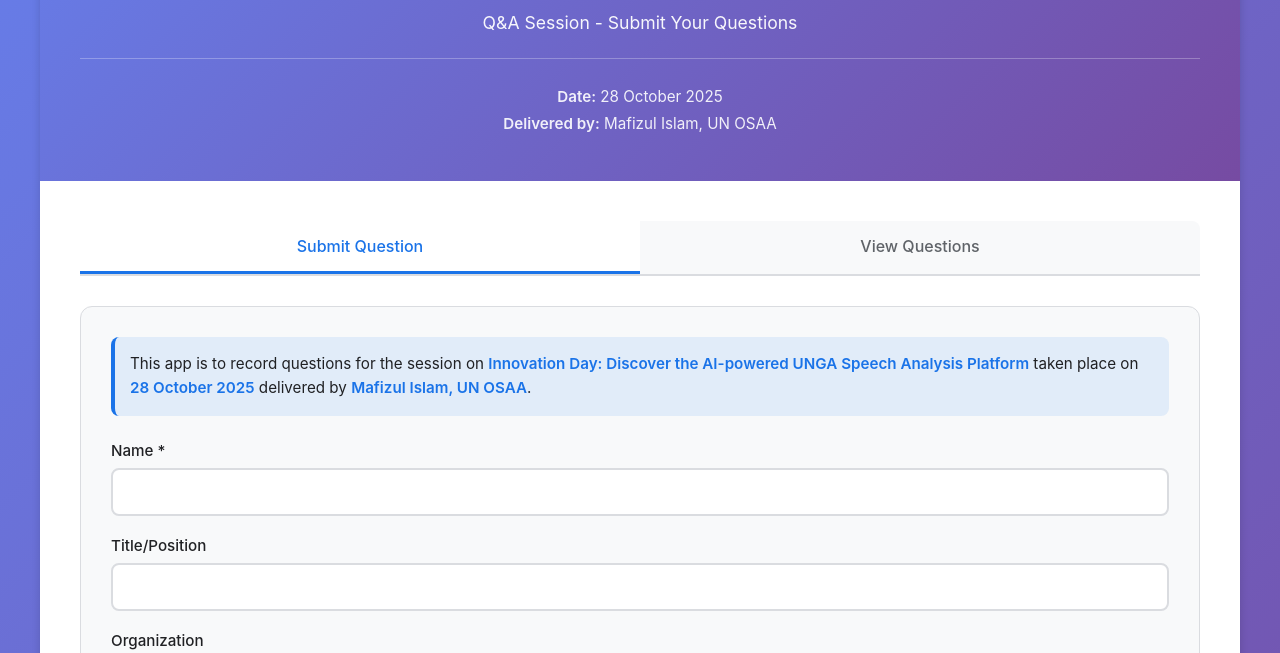
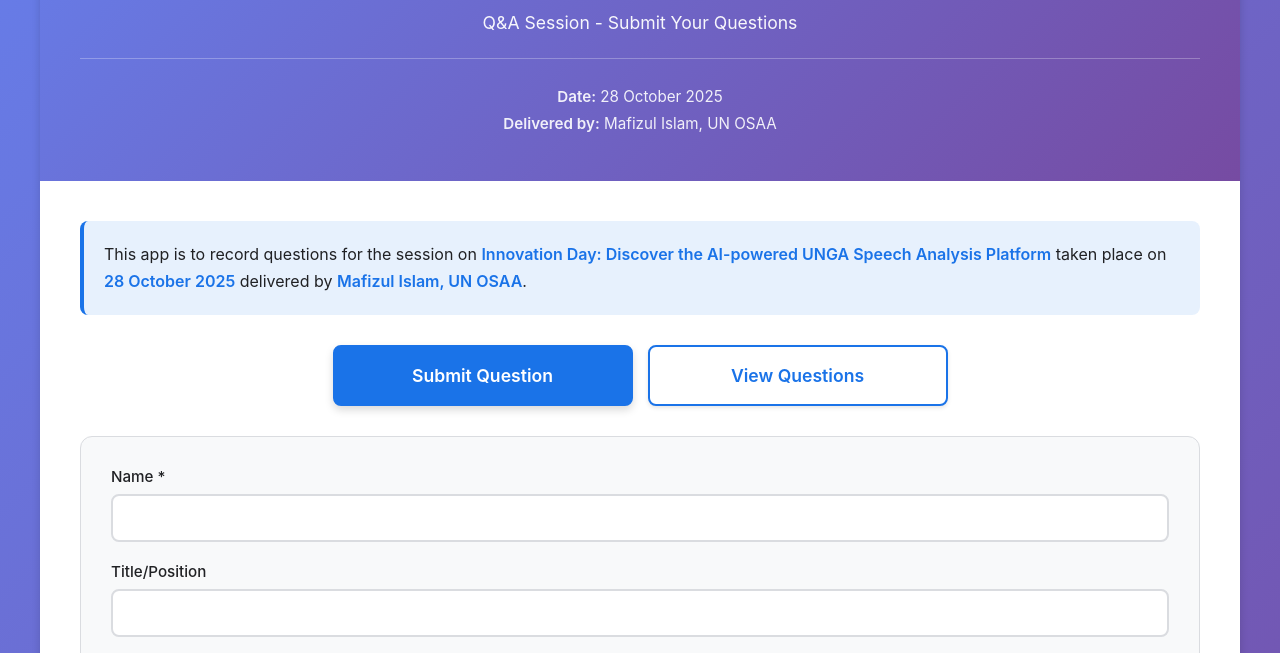
Before and after one commit to MafiAtUN/UNGA-speech-analysis-qa, a plain HTML site: page index.html in a window 1280 px wide. Shown: the part 147-800 px from the top of the page. Drawn offline with Linux system fonts and the light colour scheme.

Commit message:
Move session description before tabs and redesign tabs as larger buttons

```diff
--- a/index.html
+++ b/index.html
@@ -19,6 +19,11 @@
         </header>
 
         <div class="main-content">
+            <!-- Session Description -->
+            <div class="session-description">
+                <p>This app is to record questions for the session on <strong>Innovation Day: Discover the AI-powered UNGA Speech Analysis Platform</strong> taken place on <strong>28 October 2025</strong> delivered by <strong>Mafizul Islam, UN OSAA</strong>.</p>
+            </div>
+
             <!-- Tabs Navigation -->
             <div class="tabs">
                 <button class="tab-btn active" data-tab="submit">Submit Question</button>
@@ -28,7 +33,6 @@
             <!-- Submit Question Tab -->
             <div class="tab-content active" id="submit-tab">
                 <section class="form-section">
-                    <p class="form-description">This app is to record questions for the session on <strong>Innovation Day: Discover the AI-powered UNGA Speech Analysis Platform</strong> taken place on <strong>28 October 2025</strong> delivered by <strong>Mafizul Islam, UN OSAA</strong>.</p>
                     <form id="questionForm" class="question-form">
                         <div class="form-group">
                             <label for="name">Name *</label>
--- a/styles.css
+++ b/styles.css
@@ -81,40 +81,62 @@
     padding: 40px;
 }
 
+/* Session Description */
+.session-description {
+    margin-bottom: 30px;
+    padding: 20px;
+    background: rgba(26, 115, 232, 0.1);
+    border-left: 4px solid var(--primary-color);
+    border-radius: 8px;
+    color: var(--text-primary);
+    line-height: 1.7;
+    font-size: 1rem;
+}
+
+.session-description strong {
+    color: var(--primary-color);
+    font-weight: 600;
+}
+
 /* Tabs Styles */
 .tabs {
     display: flex;
-    gap: 0;
-    border-bottom: 2px solid var(--border-color);
+    gap: 15px;
     margin-bottom: 30px;
-    background: var(--bg-secondary);
-    border-radius: 8px 8px 0 0;
+    justify-content: center;
 }
 
 .tab-btn {
     flex: 1;
-    padding: 15px 30px;
-    border: none;
-    background: transparent;
-    color: var(--text-secondary);
-    font-size: 1rem;
-    font-weight: 500;
+    max-width: 300px;
+    padding: 18px 40px;
+    border: 2px solid var(--primary-color);
+    background: var(--bg-primary);
+    color: var(--primary-color);
+    font-size: 1.1rem;
+    font-weight: 600;
     cursor: pointer;
     transition: all 0.3s ease;
-    border-bottom: 3px solid transparent;
     font-family: inherit;
-    position: relative;
+    border-radius: 8px;
+    box-shadow: var(--shadow);
 }
 
 .tab-btn:hover {
     background: rgba(26, 115, 232, 0.1);
-    color: var(--primary-color);
+    transform: translateY(-2px);
+    box-shadow: var(--shadow-lg);
 }
 
 .tab-btn.active {
-    color: var(--primary-color);
-    border-bottom-color: var(--primary-color);
-    background: var(--bg-primary);
+    background: var(--primary-color);
+    color: white;
+    box-shadow: var(--shadow-lg);
+}
+
+.tab-btn.active:hover {
+    background: var(--primary-hover);
+    transform: translateY(-2px);
 }
 
 .tab-content {
@@ -132,22 +154,6 @@
     padding: 30px;
     border-radius: 12px;
     border: 1px solid var(--border-color);
-}
-
-.form-description {
-    margin-bottom: 25px;
-    padding: 15px;
-    background: rgba(26, 115, 232, 0.1);
-    border-left: 4px solid var(--primary-color);
-    border-radius: 8px;
-    color: var(--text-primary);
-    line-height: 1.6;
-    font-size: 0.95rem;
-}
-
-.form-description strong {
-    color: var(--primary-color);
-    font-weight: 600;
 }
 
 .form-section h2 {
@@ -415,6 +421,22 @@
         padding: 20px;
     }
 
+    .session-description {
+        padding: 15px;
+        font-size: 0.9rem;
+    }
+
+    .tabs {
+        flex-direction: column;
+        gap: 10px;
+    }
+
+    .tab-btn {
+        max-width: 100%;
+        padding: 15px 30px;
+        font-size: 1rem;
+    }
+
     .form-section {
         padding: 20px;
     }
```
